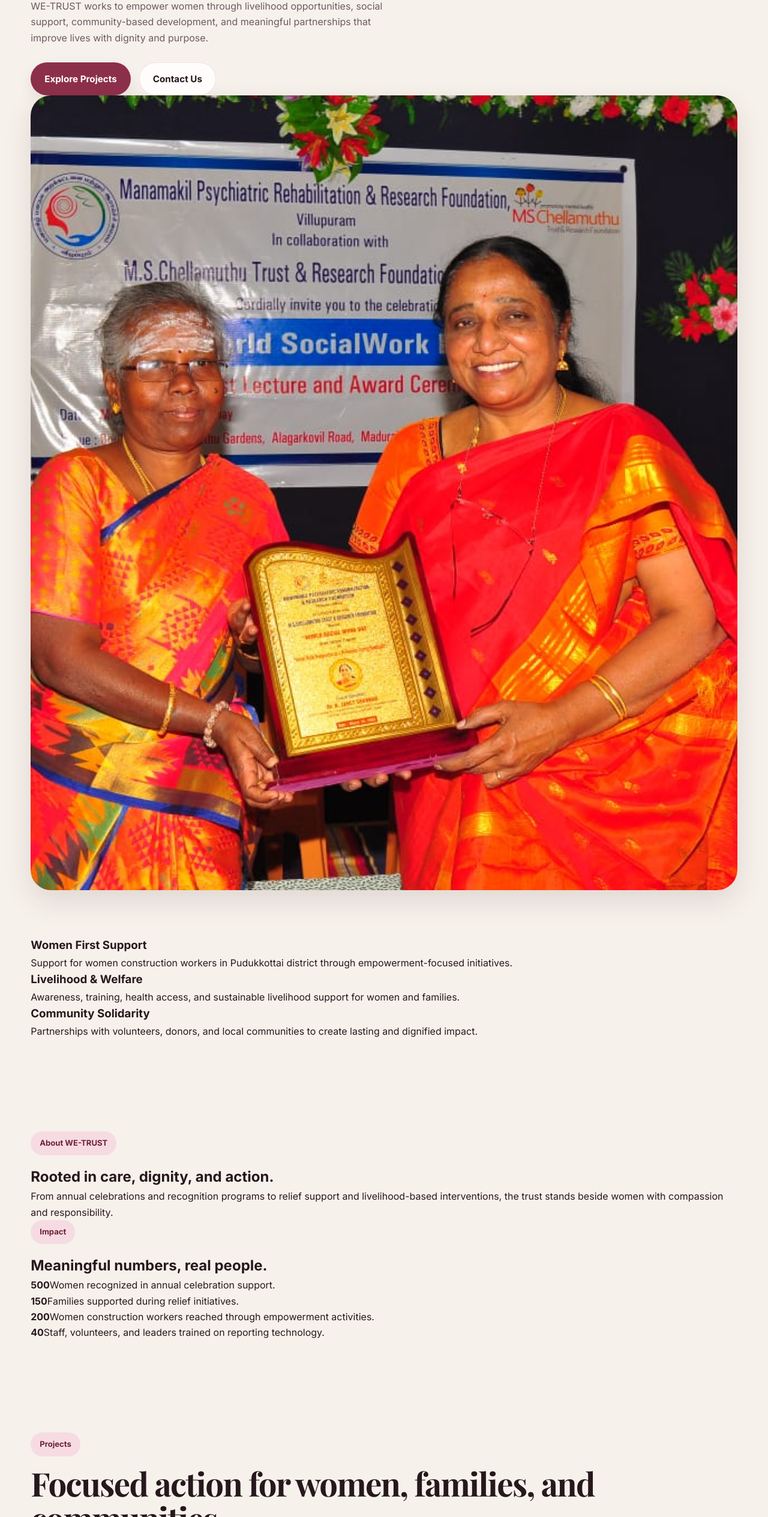
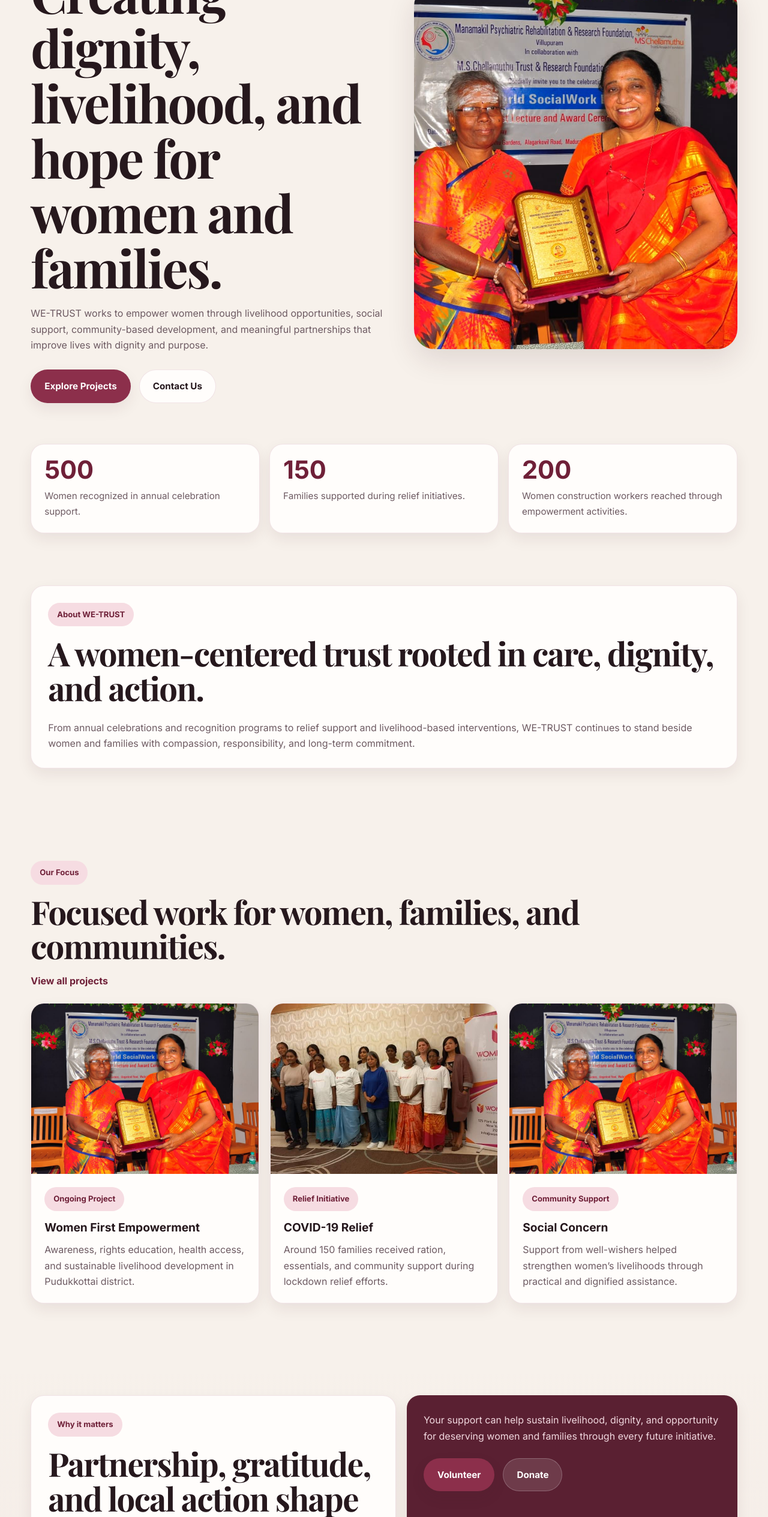
Before and after one commit to gowardhan1993/we-trust-website, a plain HTML site: page index.html in a window 1280 px wide. Shown: the part 271-2800 px from the top of the page at 60% size. Drawn offline with nearby package versions, Linux system fonts and the light colour scheme.

Commit message:
Update index.html

```diff
--- a/index.html
+++ b/index.html
@@ -4,23 +4,22 @@
   <meta charset="UTF-8" />
   <meta name="viewport" content="width=device-width, initial-scale=1.0" />
   <title>WE-TRUST | Women Empowerment Trust</title>
-  <meta name="description" content="WE-TRUST is committed to empowering women through livelihood support, social development, relief initiatives, and community-centered action." />
+  <meta name="description" content="WE-TRUST supports women and families through empowerment, livelihood support, relief initiatives, and community-centered action." />
   <link rel="stylesheet" href="css/style.css" />
 </head>
 <body>
   <a class="skip-link" href="#main">Skip to content</a>
 
   <header class="site-header">
-    <div class="container header-bar">
-      <a href="dashboard.html" target="_blank" rel="noopener noreferrer" class="dashboard-link" aria-label="Open dashboard in new tab">Dashboard</a>
-      <button class="menu-toggle" id="menuToggle" aria-label="Toggle menu" aria-expanded="false" aria-controls="navLinks">☰</button>
-    </div>
-    <div class="container brand-row">
-      <div class="brand-text">
-        <span class="brand-kicker">Women Empowerment Trust</span>
-        <h1>WE-TRUST</h1>
-      </div>
-      <nav class="nav-links" id="navLinks">
+    <div class="container header-shell">
+      <a href="index.html" class="wordmark">
+        <span class="wordmark-kicker">Women Empowerment Trust</span>
+        <span class="wordmark-title">WE-TRUST</span>
+      </a>
+
+      <button class="menu-toggle" id="menuToggle" aria-label="Open menu" aria-expanded="false" aria-controls="siteNav">☰</button>
+
+      <nav class="site-nav" id="siteNav" aria-label="Primary navigation">
         <a href="index.html" class="active">Home</a>
         <a href="about.html" target="_blank" rel="noopener noreferrer" aria-label="About, opens in new tab">About</a>
         <a href="projects.html" target="_blank" rel="noopener noreferrer" aria-label="Projects, opens in new tab">Projects</a>
@@ -33,93 +32,142 @@
   </header>
 
   <main id="main">
-    <section class="hero">
-      <div class="container hero-wrap">
+    <section class="hero-section">
+      <div class="container hero-grid">
         <div class="hero-copy">
           <span class="eyebrow">Together for women-led change</span>
-          <h2>Creating dignity, livelihood, and hope for women and families.</h2>
-          <p>WE-TRUST works to empower women through livelihood opportunities, social support, community-based development, and meaningful partnerships that improve lives with dignity and purpose.</p>
+          <h1>Creating dignity, livelihood, and hope for women and families.</h1>
+          <p>
+            WE-TRUST works to empower women through livelihood opportunities, social support,
+            community-based development, and meaningful partnerships that improve lives with dignity and purpose.
+          </p>
           <div class="hero-actions">
             <a href="projects.html" target="_blank" rel="noopener noreferrer" class="btn btn-primary">Explore Projects</a>
             <a href="contact.html" target="_blank" rel="noopener noreferrer" class="btn btn-secondary">Contact Us</a>
           </div>
         </div>
+
         <div class="hero-visual">
-          <img src="images/gallery-1.jpg" alt="WE-TRUST community support" class="hero-image" />
+          <img src="images/gallery-1.jpg" alt="WE-TRUST community support and women empowerment activities" />
         </div>
       </div>
     </section>
 
-    <section class="section compact-grid">
-      <div class="container grid-3">
-        <article class="card mini-card"><h3>Women First Support</h3><p>Support for women construction workers in Pudukkottai district through empowerment-focused initiatives.</p></article>
-        <article class="card mini-card"><h3>Livelihood & Welfare</h3><p>Awareness, training, health access, and sustainable livelihood support for women and families.</p></article>
-        <article class="card mini-card"><h3>Community Solidarity</h3><p>Partnerships with volunteers, donors, and local communities to create lasting and dignified impact.</p></article>
-      </div>
-    </section>
-
-    <section class="section">
-      <div class="container split-blocks">
-        <article class="feature-panel">
-          <span class="section-tag">About WE-TRUST</span>
-          <h2 class="section-title">Rooted in care, dignity, and action.</h2>
-          <p>From annual celebrations and recognition programs to relief support and livelihood-based interventions, the trust stands beside women with compassion and responsibility.</p>
+    <section class="trust-strip">
+      <div class="container trust-grid">
+        <article class="trust-card">
+          <strong>500</strong>
+          <span>Women recognized in annual celebration support.</span>
         </article>
-        <article class="feature-panel accent-panel">
-          <span class="section-tag">Impact</span>
-          <h2 class="section-title">Meaningful numbers, real people.</h2>
-          <ul class="stats-list">
-            <li><strong>500</strong><span>Women recognized in annual celebration support.</span></li>
-            <li><strong>150</strong><span>Families supported during relief initiatives.</span></li>
-            <li><strong>200</strong><span>Women construction workers reached through empowerment activities.</span></li>
-            <li><strong>40</strong><span>Staff, volunteers, and leaders trained on reporting technology.</span></li>
-          </ul>
+        <article class="trust-card">
+          <strong>150</strong>
+          <span>Families supported during relief initiatives.</span>
+        </article>
+        <article class="trust-card">
+          <strong>200</strong>
+          <span>Women construction workers reached through empowerment activities.</span>
         </article>
       </div>
     </section>
 
     <section class="section">
+      <div class="container intro-block">
+        <div class="section-head">
+          <span class="section-tag">About WE-TRUST</span>
+          <h2>A women-centered trust rooted in care, dignity, and action.</h2>
+        </div>
+        <p>
+          From annual celebrations and recognition programs to relief support and livelihood-based interventions,
+          WE-TRUST continues to stand beside women and families with compassion, responsibility, and long-term commitment.
+        </p>
+      </div>
+    </section>
+
+    <section class="section">
       <div class="container">
-        <div class="section-head">
-          <span class="section-tag">Projects</span>
-          <h2 class="section-title">Focused action for women, families, and communities.</h2>
+        <div class="section-head section-head-row">
+          <div>
+            <span class="section-tag">Our Focus</span>
+            <h2>Focused work for women, families, and communities.</h2>
+          </div>
+          <a href="projects.html" target="_blank" rel="noopener noreferrer" class="text-link">View all projects</a>
         </div>
-        <div class="grid-3">
-          <article class="card project-card">
-            <img src="images/gallery-1.jpg" alt="Women empowerment project" />
-            <div class="card-body"><h3>Women First Empowerment</h3><p>Awareness, rights education, health access, and sustainable livelihood development in Pudukkottai district.</p></div>
+
+        <div class="card-grid">
+          <article class="story-card">
+            <img src="images/gallery-1.jpg" alt="Women empowerment project support" />
+            <div class="story-body">
+              <span class="card-tag">Ongoing Project</span>
+              <h3>Women First Empowerment</h3>
+              <p>Awareness, rights education, health access, and sustainable livelihood development in Pudukkottai district.</p>
+            </div>
           </article>
-          <article class="card project-card">
-            <img src="images/gallery-2.jpg" alt="COVID relief support" />
-            <div class="card-body"><h3>COVID-19 Relief</h3><p>Around 150 families received ration, essentials, and support during lockdown through WE-TRUST relief efforts.</p></div>
+
+          <article class="story-card">
+            <img src="images/gallery-2.jpg" alt="COVID relief support for families" />
+            <div class="story-body">
+              <span class="card-tag">Relief Initiative</span>
+              <h3>COVID-19 Relief</h3>
+              <p>Around 150 families received ration, essentials, and community support during lockdown relief efforts.</p>
+            </div>
           </article>
-          <article class="card project-card">
-            <img src="images/gallery-1.jpg" alt="Community support activity" />
-            <div class="card-body"><h3>Social Concern</h3><p>Support from well-wishers helped provide tailoring machines and recognition gifts that strengthened livelihoods.</p></div>
+
+          <article class="story-card">
+            <img src="images/gallery-1.jpg" alt="Livelihood support and social concern activities" />
+            <div class="story-body">
+              <span class="card-tag">Community Support</span>
+              <h3>Social Concern</h3>
+              <p>Support from well-wishers helped strengthen women’s livelihoods through practical and dignified assistance.</p>
+            </div>
           </article>
         </div>
       </div>
     </section>
 
-    <section class="section">
-      <div class="container cta-banner">
-        <div>
-          <span class="section-tag">Get Involved</span>
-          <h2>Help us strengthen another woman’s future.</h2>
-          <p>Your support can help sustain livelihood, dignity, and opportunity for deserving women and families.</p>
+    <section class="section alt-section">
+      <div class="container split-layout">
+        <div class="split-copy">
+          <span class="section-tag">Why it matters</span>
+          <h2>Partnership, gratitude, and local action shape our impact.</h2>
+          <p>
+            WE-TRUST grows through volunteers, donors, local leaders, and community relationships that help programs reach deserving women and families.
+          </p>
+          <ul class="point-list">
+            <li>Women-focused empowerment initiatives</li>
+            <li>Livelihood and welfare support</li>
+            <li>Community partnerships and donor trust</li>
+            <li>Ground-level impact in Tamil Nadu</li>
+          </ul>
         </div>
-        <div class="cta-actions">
-          <a href="volunteer.html" target="_blank" rel="noopener noreferrer" class="btn btn-primary">Volunteer</a>
-          <a href="donate.html" target="_blank" rel="noopener noreferrer" class="btn btn-secondary">Donate</a>
+
+        <div class="quote-panel">
+          <p>
+            Your support can help sustain livelihood, dignity, and opportunity for deserving women and families through every future initiative.
+          </p>
+          <div class="hero-actions compact-actions">
+            <a href="volunteer.html" target="_blank" rel="noopener noreferrer" class="btn btn-primary">Volunteer</a>
+            <a href="donate.html" target="_blank" rel="noopener noreferrer" class="btn btn-secondary">Donate</a>
+          </div>
         </div>
       </div>
     </section>
   </main>
 
-  <footer class="footer">
-    <div class="container footer-bottom"><span>© 2026 WE-TRUST.</span><span>Built for community impact.</span></div>
+  <footer class="site-footer">
+    <div class="container footer-shell">
+      <div>
+        <strong>WE-TRUST</strong>
+        <p>Women Empowerment Trust works toward dignity, livelihood, empowerment, and hope through community-based action.</p>
+      </div>
+      <div class="footer-links">
+        <a href="about.html" target="_blank" rel="noopener noreferrer">About</a>
+        <a href="projects.html" target="_blank" rel="noopener noreferrer">Projects</a>
+        <a href="gallery.html" target="_blank" rel="noopener noreferrer">Gallery</a>
+        <a href="contact.html" target="_blank" rel="noopener noreferrer">Contact</a>
+      </div>
+    </div>
   </footer>
 
   <script src="js/script.js"></script>
 </body>
-</html>'''
+</html>
```
